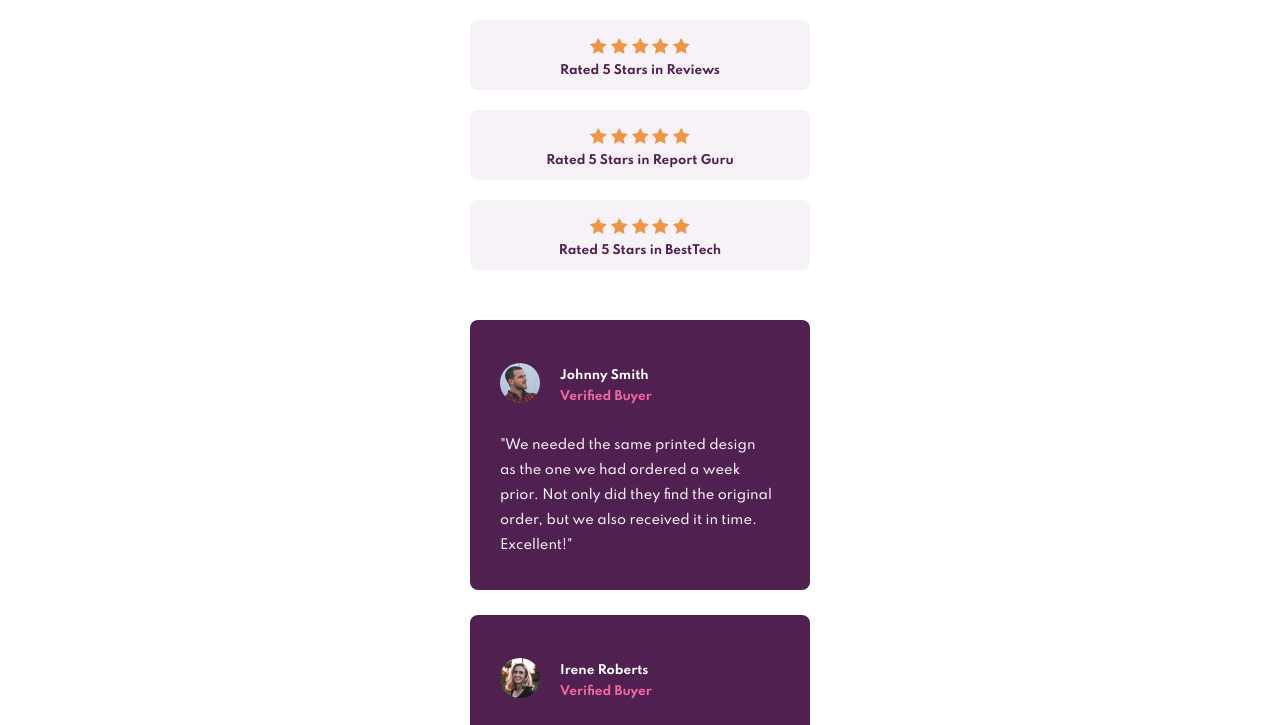
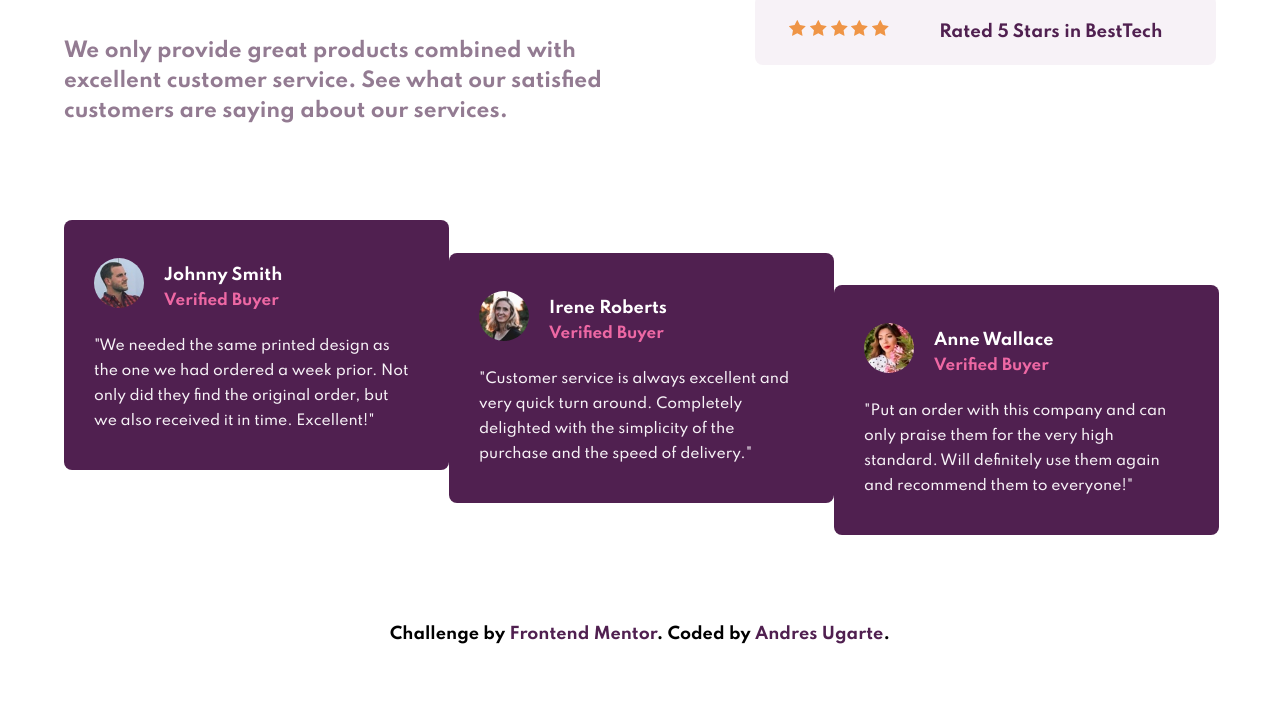
Before and after one commit to AndresUg98/Social-proof-section, a plain HTML site: page index.html in a window 1280 px wide. Shown: the part 345-1070 px from the top of the page. After the commit the page ends 1014 px from the top, so only its background shows below. Drawn offline with Linux system fonts and the light colour scheme.

Commit message:
Desktop desing finished, there is still missing the background

```diff
--- a/styles/style.css
+++ b/styles/style.css
@@ -23,6 +23,13 @@ a{
     grid-template-columns: 340px;
     grid-template-rows: 300px 250px 1fr;
     text-align: center;
+    grid-template-areas: "description-container"
+                            "reating-container"
+                            "review-container";
+}
+
+.description-container{
+    grid-area: description-container;
 }
 
 .description-container h1{
@@ -42,6 +49,7 @@ a{
     display: flex;
     flex-direction: column;
     justify-content: space-between;
+    grid-area: reating-container;
 
 
 
@@ -74,6 +82,7 @@ a{
     margin-top: 50px;
     display: flex;
     flex-direction: column;
+    grid-area: review-container;
 
 }
 
@@ -142,6 +151,117 @@ a{
 
 }
 
-@media (min-width:640px) {
+@media (min-width:1024px) {
+    .main-container{
+        width: 90%;
+        display: grid;
+        grid-template-columns: 1fr 1fr;
+        grid-template-rows: 450px 390px;
+        text-align: left;
+        grid-template-areas: "description-container reating-container"
+                                "review-container review-container";
+    }
+
+
+    .description-container h1{
+        font-size: 60px;
+    }
+
+    .description-container p{
+        font-size: 20px;
+        line-height: 30px;
+
+    }
+
+    .reating-container{
+        justify-content:center;
+
+    }
+
+
+    .reating-item{
+        width: 80%;
+        height: 70px;
+        flex-direction: row;
+        align-items: center;
+        margin-bottom: 30px;
+
+
+    }
+    .reating-item:nth-child(1){
+        align-self: flex-start;
+    }
+
+    .reating-item:nth-child(2){
+        align-self: center;
+
+    }
+
+    .reating-item:nth-child(3){
+        align-self: flex-end;
+    }
+
+    .reating-item figure{
+        margin: 0;
+    }
+
+
+    .reating-item p{
+        margin: 5px 0 0 50px;
+        padding-right: 20px;
+        font-size: 16.5px;
+
+    }
+
+    .review-container{
+        flex-direction: row;
+        justify-content: space-between;
+    }
+
+    .card-container{
+        height: 250px;
+        grid-template-columns: 385px;
+
+
+    }
+
+    .card-container:nth-child(1){
+        align-self: flex-start;
+    }
+
+    .card-container:nth-child(2){
+        align-self: center;
+    }
+
+    .card-container:nth-child(3){
+        align-self: flex-end;
+
+
+    }
+
+    .person-info div img{
+        width: 50px;
+        height: 50px;
+
+    }
+
+    .person-info div:nth-child(2) h4{
+
+        font-size: 16px;
+    }
+
+    .person-info p{
+        font-size: 15px;
+    }
+
+    .card-text {
+
+        font-size: 14px;
+        line-height: 25px;
+
+
+    }
+
+
 
 }
```
